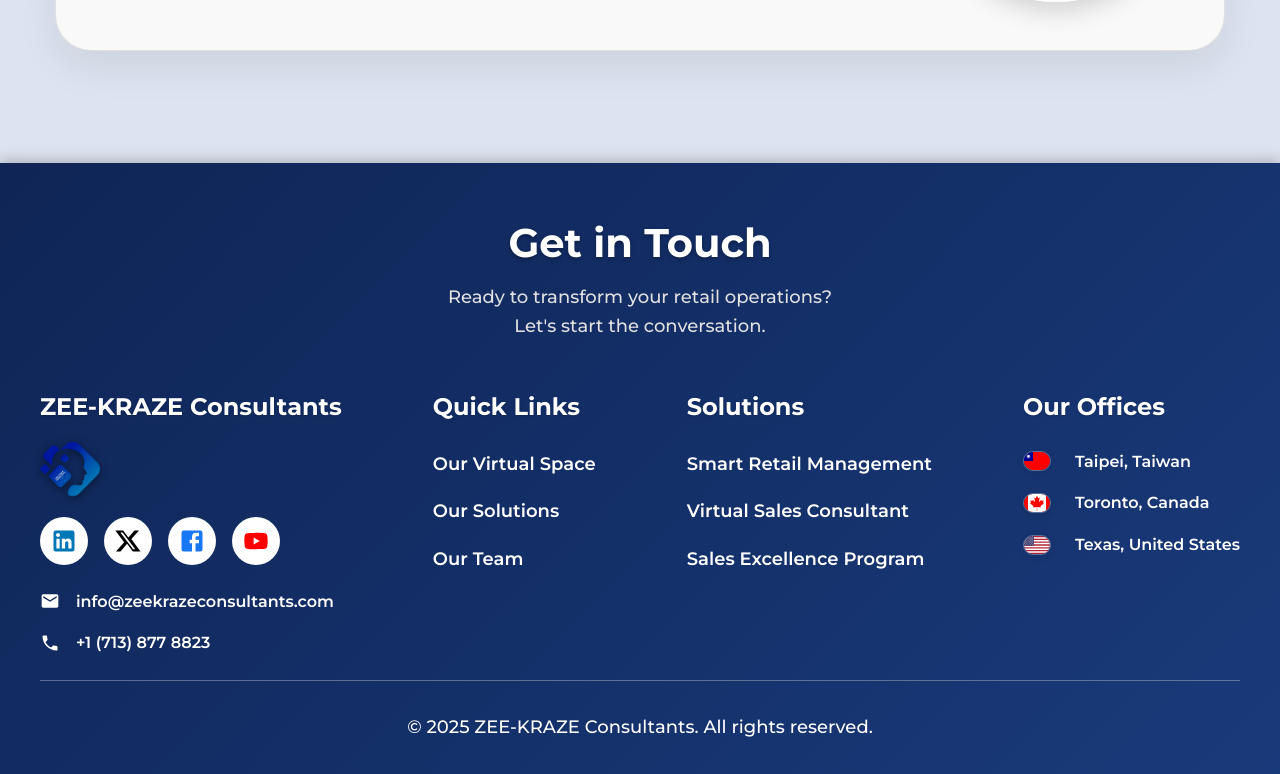
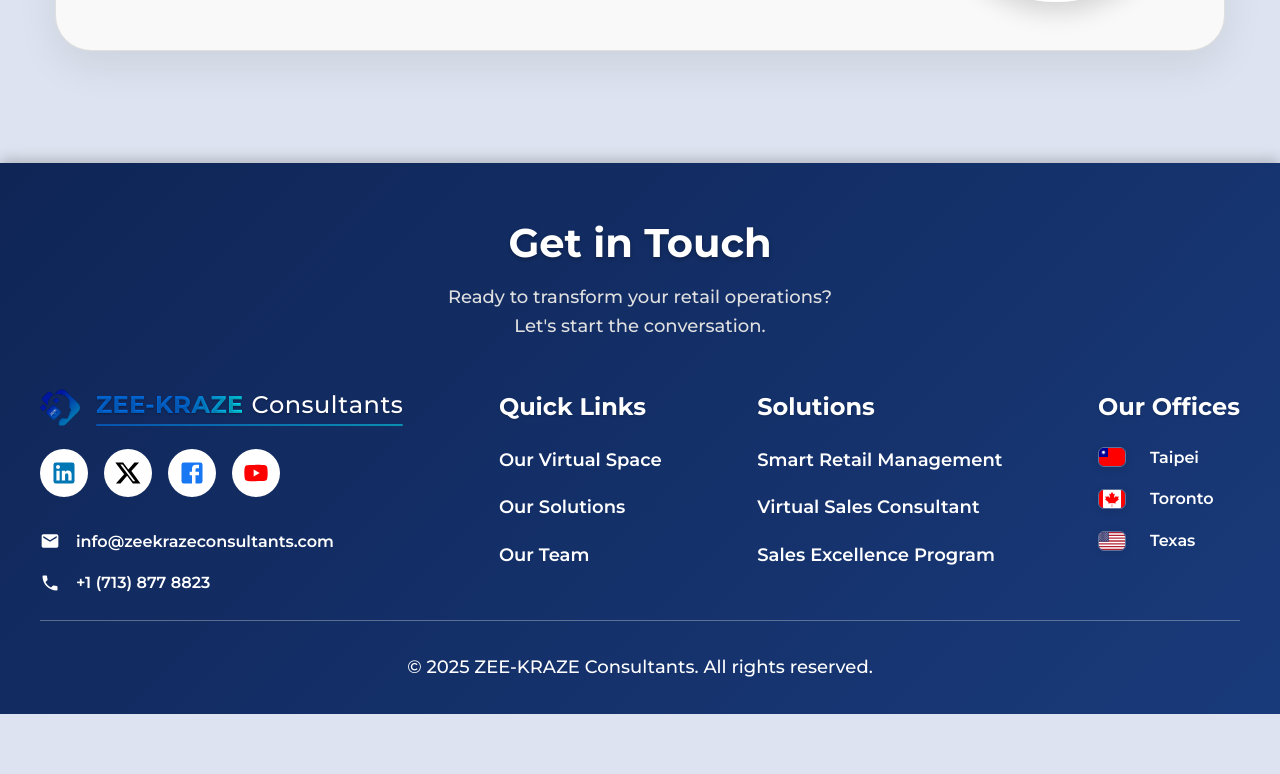
Before and after one commit to Zameerali/ZEE, a React (Vite) app: page /our-team in a window 1280 px wide. Shown: the part 1781-2555 px from the top of the page. After the commit the page ends 2495 px from the top, so only its background shows below. Built offline with nearby package versions, Linux system fonts and the light colour scheme.

Commit message:
footer changes

```diff
--- a/src/components/Footer.jsx
+++ b/src/components/Footer.jsx
@@ -92,19 +92,21 @@
     { icon: <YouTube />, url: 'https://youtube.com/zeekrazeconsultants', label: 'YouTube', color: '#FF0000' },
   ];
 
- const offices = [
-  { flag: twFlag, text: 'Taipei, Taiwan', mapQuery: 'Taipei,Taiwan', color: '#fe0000', alt: 'Taiwan Flag' },
-  { flag: caFlag, text: 'Toronto, Canada', mapQuery: 'Toronto,Canada', color: '#ff0000', alt: 'Canada Flag' },
-  { flag: usFlag, text: 'Texas, United States', mapQuery: 'Texas,USA', color: '#B22234', alt: 'USA Flag' },
-];
+  const offices = [
+    { flag: twFlag, text: 'Taipei', mapQuery: 'Taipei,Taiwan', color: '#fe0000', alt: 'Taiwan Flag' },
+    { flag: caFlag, text: 'Toronto', mapQuery: 'Toronto,Canada', color: '#ff0000', alt: 'Canada Flag' },
+    { flag: usFlag, text: 'Texas', mapQuery: 'Texas,USA', color: '#B22234', alt: 'USA Flag' },
+  ];
 
   const hoverStyles = {
     cursor: 'pointer',
     transition: 'all 0.3s ease',
+
     '&:hover': {
-      color: '#FFFFFF',
+      backgroundColor: 'rgba(34, 80, 178, 0.18)',
       transform: 'translateY(-2px)',
       textShadow: '0 2px 8px rgba(255, 255, 255, 0.3)',
+      borderRadius: '13px',
     },
   };
 
@@ -135,7 +137,7 @@
               sx={{
                 mb: 2,
                 fontWeight: 700,
-                  fontSize: { xs: '1.5rem', sm: '1.75rem', md: '2rem', lg: '2.5rem' },
+                fontSize: { xs: '1.5rem', sm: '1.75rem', md: '2rem', lg: '2.5rem' },
                 lineHeight: 1.2,
                 color: '#FFFFFF',
                 textShadow: '0 2px 4px rgba(0, 0, 0, 0.3)',
@@ -169,47 +171,84 @@
             md={3}
             sx={{
               order: { xs: 1, md: 1 },
-              textAlign: 'left', // Always left aligned
+              textAlign: 'left',
               display: 'flex',
               flexDirection: 'column',
-              alignItems: 'flex-start', // Always start from left
-              mb: { xs: 2, md: 0 }, // Add margin bottom on mobile for section separation
+              alignItems: 'flex-start',
+              mb: { xs: 2, md: 0 },
             }}
           >
             <motion.div
-              initial={{ opacity: 0, y: 20 }}
-              whileInView={{ opacity: 1, y: 0 }}
-              transition={{ duration: 0.6 }}
-              viewport={{ once: true }}
+              initial={{ opacity: 0, x: -20 }}
+              animate={{ opacity: 1, x: 0 }}
+              transition={{ duration: 0.5 }}
               style={{ width: '100%' }}
             >
-              <Typography
-                variant="h6"
+              <Box
                 sx={{
-                  fontWeight: 700,
-                  fontSize: { xs: '1.25rem', md: '1.5rem' },
-                  color: '#FFFFFF',
-                  mb: 2,
-                  textShadow: '0 1px 2px rgba(0, 0, 0, 0.2)',
+                  display: 'flex',
+                  alignItems: 'center',
+                  justifyContent: 'flex-start',
+                  mb: 1.5,
+                  gap: 1,
                 }}
               >
-                ZEE-KRAZE Consultants
-              </Typography>
-              <Box sx={{ display: 'flex', alignItems: 'center', justifyContent: 'flex-start', mb: 2, gap: 2 }}>
                 <Box
                   component="img"
                   src={logo}
                   alt="ZEE-KRAZE Consultants Logo"
                   sx={{
-                    height: { xs: 40, md: 60 },
+                    height: { xs: '2rem', md: '2.5rem' },
                     width: 'auto',
+                    mr: 1,
                     objectFit: 'contain',
-                    filter: 'drop-shadow(0 2px 4px rgba(0, 0, 0, 0.5))',
+                    filter: 'drop-shadow(0 0 0.1px rgba(0, 0, 0, 0.7))',
                   }}
                 />
+                <Box sx={{ display: 'flex', flexDirection: 'column', alignItems: 'flex-start', position: 'relative' }}>
+                  <Typography
+                    variant="h6"
+                    sx={{
+                      fontWeight: 700,
+                      fontSize: { xs: '1.25rem', md: '1.5rem' },
+                      lineHeight: 1.2,
+                      color: '#FFFFFF',
+                      letterSpacing: 0.5,
+                      textShadow: '0 1px 2px rgba(0, 0, 0, 0.3)',
+                      display: 'flex',
+                      alignItems: 'center',
+                      gap: 0.5,
+                    }}
+                  >
+                    <Box
+                      component="span"
+                      sx={{
+                        background: 'linear-gradient(90deg, #007BFF 60%, #00F0FF 100%)',
+                        WebkitBackgroundClip: 'text',
+                        WebkitTextFillColor: 'transparent',
+                        fontWeight: 700,
+                      }}
+                    >
+                      ZEE-KRAZE
+                    </Box>
+                    <Box component="span" sx={{ color: '#FFFFFF', fontWeight: 500, ml: 0.5 }}>
+                      Consultants
+                    </Box>
+                  </Typography>
+                  <Box
+                    sx={{
+                      width: '100%',
+                      height: 2,
+                      mt: 0.5,
+                      borderRadius: 1,
+                      background: 'linear-gradient(90deg, #007BFF 0%, #00F0FF 100%)',
+                      opacity: 0.5,
+                    }}
+                  />
+                </Box>
               </Box>
 
-              <Box sx={{ display: 'flex', justifyContent: 'flex-start', gap: 2, mb: 2 }}>
+              <Box sx={{ display: 'flex', justifyContent: 'flex-start', gap: 2, mb: 2, py: 1 }}>
                 {socialLinks.map((social, index) => (
                   <motion.div
                     key={index}
@@ -326,8 +365,8 @@
             md={3}
             sx={{
               order: { xs: 2, md: 2 },
-              textAlign: 'left', // Always left aligned
-              mb: { xs: 2, md: 0 }, // Add margin bottom on mobile for section separation
+              textAlign: 'left',
+              mb: { xs: 2, md: 0 },
             }}
           >
             <motion.div
@@ -342,7 +381,7 @@
                   fontWeight: 700,
                   fontSize: { xs: '1.25rem', md: '1.5rem' },
                   color: '#FFFFFF',
-                  mb: 2,
+                  mb: 1.5,
                   textShadow: '0 1px 2px rgba(0, 0, 0, 0.2)',
                 }}
               >
@@ -355,7 +394,7 @@
                   sx={{
                     color: '#FFFFFF',
                     textAlign: 'left',
-                    justifyContent: 'flex-start', // Always left aligned
+                    justifyContent: 'flex-start',
                     textTransform: 'none',
                     display: 'block',
                     py: 1,
@@ -364,13 +403,6 @@
                     fontWeight: 600,
                     width: '100%',
                     ...hoverStyles,
-                    '&:hover': {
-                      color: '#FFFFFF',
-                      backgroundColor: 'transparent',
-                      textDecoration: 'underline',
-                      transform: 'translateY(-2px)',
-                      textShadow: '0 2px 8px rgba(255, 255, 255, 0.3)',
-                    },
                   }}
                 >
                   {link.text}
@@ -386,8 +418,8 @@
             md={3}
             sx={{
               order: { xs: 3, md: 3 },
-              textAlign: 'left', // Always left aligned
-              mb: { xs: 2, md: 0 }, // Add margin bottom on mobile for section separation
+              textAlign: 'left',
+              mb: { xs: 2, md: 0 },
             }}
           >
             <motion.div
@@ -402,7 +434,7 @@
                   fontWeight: 700,
                   fontSize: { xs: '1.25rem', md: '1.5rem' },
                   color: '#FFFFFF',
-                  mb: 2,
+                  mb: 1.5,
                   textShadow: '0 1px 2px rgba(0, 0, 0, 0.2)',
                 }}
               >
@@ -415,7 +447,7 @@
                   sx={{
                     color: '#FFFFFF',
                     textAlign: 'left',
-                    justifyContent: 'flex-start', // Always left aligned
+                    justifyContent: 'flex-start',
                     textTransform: 'none',
                     display: 'block',
                     py: 1,
@@ -424,13 +456,6 @@
                     fontWeight: 600,
                     width: '100%',
                     ...hoverStyles,
-                    '&:hover': {
-                      color: '#FFFFFF',
-                      backgroundColor: 'transparent',
-                      textDecoration: 'underline',
-                      transform: 'translateY(-2px)',
-                      textShadow: '0 2px 8px rgba(255, 255, 255, 0.3)',
-                    },
                   }}
                 >
                   {link.text}
@@ -446,8 +471,8 @@
             md={3}
             sx={{
               order: { xs: 4, md: 4 },
-              textAlign: 'left', // Always left aligned
-              mb: { xs: 0, md: 0 }, // No margin bottom for last section
+              textAlign: 'left',
+              mb: { xs: 0, md: 0 },
             }}
           >
             <motion.div
@@ -462,7 +487,7 @@
                   fontWeight: 700,
                   fontSize: { xs: '1.25rem', md: '1.5rem' },
                   color: '#FFFFFF',
-                  mb: 2,
+                  mb: 1.5,
                   textShadow: '0 1px 2px rgba(0, 0, 0, 0.2)',
                 }}
               >
@@ -474,7 +499,7 @@
                   sx={{
                     display: 'flex',
                     alignItems: 'center',
-                    justifyContent: 'flex-start', // Always left aligned
+                    justifyContent: 'flex-start',
                     py: 1,
                     gap: 1,
                     width: '100%',
@@ -489,7 +514,7 @@
                     sx={{
                       width: 28,
                       height: 20,
-                      borderRadius: 1,
+                      borderRadius: 0.5,
                       border: '1px solid rgba(255, 255, 255, 0.3)',
                       objectFit: 'cover',
                       boxShadow: '0 2px 8px rgba(0,0,0,0.08)',
```
